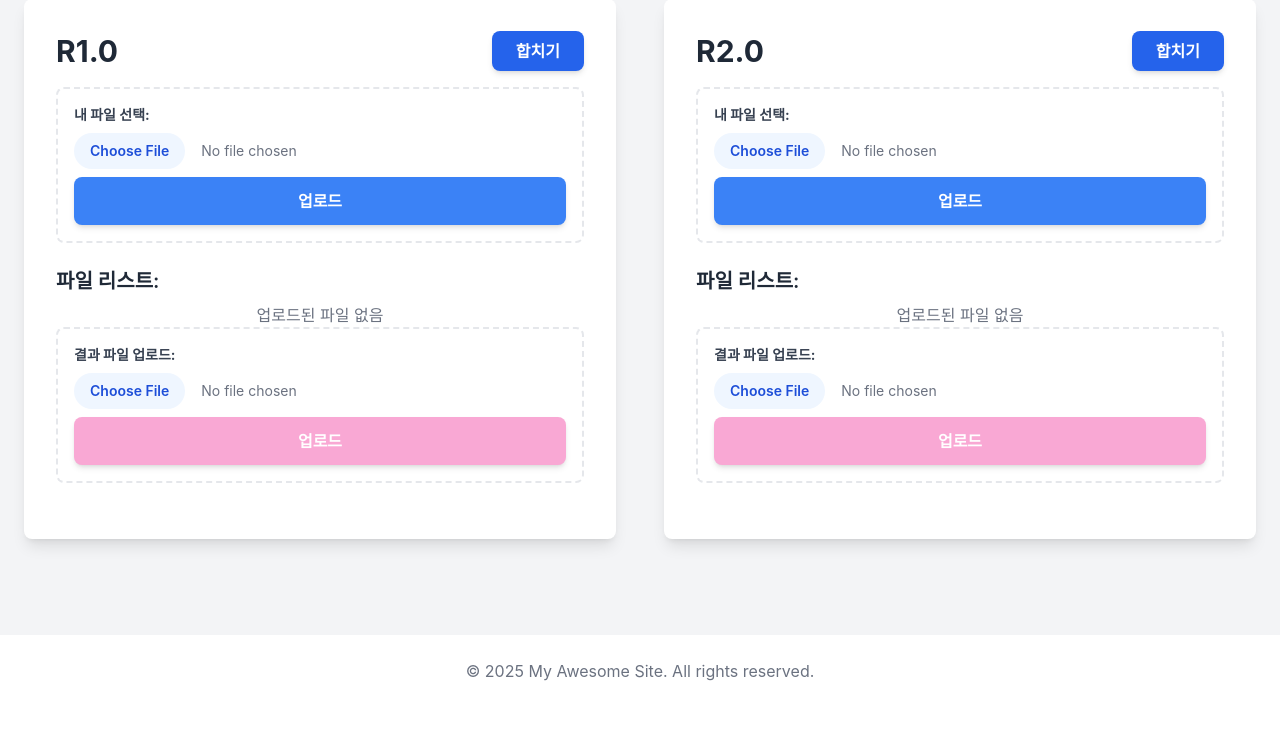
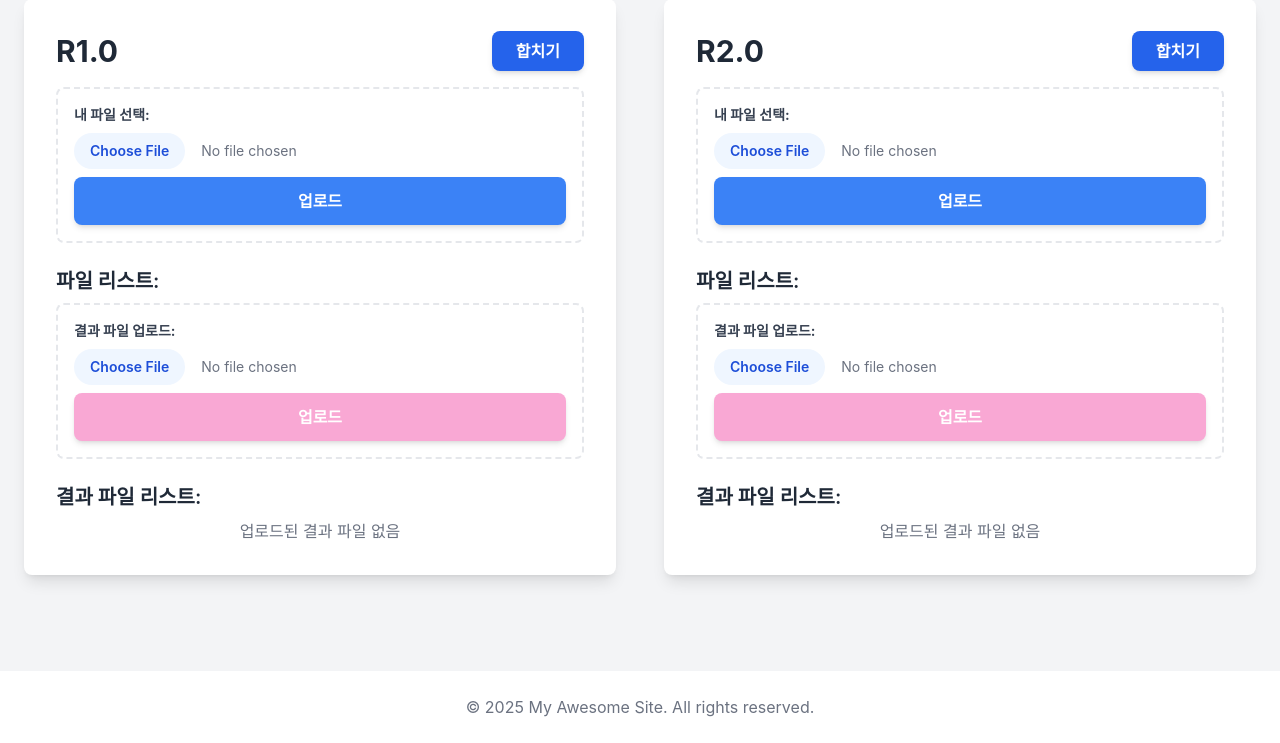
Before and after one commit to yibre/ExcelMergeSite, a FastAPI app: page / in a window 1280 px wide. Shown: the part 235-978 px from the top of the page. Before the commit the page ends 916 px from the top, so only its background shows below. Run offline with FastAPI, Linux system fonts and the light colour scheme; some libraries are stand-ins or nearby versions.

Commit message:
[FEAT] 결과 파일은 results 폴더에 업로드되도록 정리, home.html 코드 리팩토링

```diff
--- a/routers/api.py
+++ b/routers/api.py
@@ -16,6 +16,7 @@ VERSIONS = ["ver1", "ver2"]
 os.makedirs(UPLOADS_DIR, exist_ok=True)
 for version in VERSIONS:
     os.makedirs(os.path.join(UPLOADS_DIR, version), exist_ok=True)
+    os.makedirs(os.path.join(UPLOADS_DIR, version, "results"), exist_ok=True)
 
 router = APIRouter()
 templates = Jinja2Templates(directory="templates")
@@ -42,11 +43,17 @@ async def read_home(request: Request):
         template_file = TEMPLATE_FILENAME if TEMPLATE_FILENAME in all_files else None
         data_files1 = [f for f in files1 if f not in [TEMPLATE_FILENAME, 'merged_output_r1.xlsx']]
         data_files2 = [f for f in files2 if f not in [TEMPLATE_FILENAME, 'merged_output_r2.xlsx']]
+
+        # results 폴더의 파일 리스트 가져오기
+        results_files1 = os.listdir(UPLOADS_DIR+"/ver1/results")
+        results_files2 = os.listdir(UPLOADS_DIR+"/ver2/results")
     except OSError:
         print("os error occured")
         template_file = None
         data_files1 = []
         data_files2 = []
+        results_files1 = []
+        results_files2 = []
 
     context = {
         "request": request,
@@ -56,6 +63,8 @@ async def read_home(request: Request):
         "template_file": template_file,
         "data_files1": data_files1, # ver1에 올라간 파일 리스트
         "data_files2": data_files2, # ver2에 올라간 파일 리스트
+        "results_files1": results_files1, # ver1/results에 올라간 파일 리스트
+        "results_files2": results_files2, # ver2/results에 올라간 파일 리스트
         "master_merge_filename": MASTER_MERGE_FILENAME
     }
     return templates.TemplateResponse("home.html", context)
@@ -78,7 +87,8 @@ async def handle_upload_master(version: str, file: UploadFile = File(...)):
     now = datetime.now()
     timestamp = now.strftime("%y%m%d_%H시%M분")
     filename = f"master_{timestamp}.xlsx"
-    file_path = os.path.join(get_version_dir(version), filename)
+    results_dir = os.path.join(get_version_dir(version), "results")
+    file_path = os.path.join(results_dir, filename)
     with open(file_path, "wb") as buffer:
         shutil.copyfileobj(file.file, buffer)
     return RedirectResponse(url="/", status_code=303)
@@ -99,16 +109,18 @@ async def handle_upload(version: str, file: UploadFile = File(...)):
 
 
 
-@router.get("/download/{version}/{filename}", response_class=FileResponse)
+@router.get("/download/{version}/{filename:path}", response_class=FileResponse)
 async def handle_download(version: str, filename: str):
     file_path = os.path.join(get_version_dir(version), filename)
     if os.path.exists(file_path):
-        return FileResponse(path=file_path, media_type='routerlication/vnd.openxmlformats-officedocument.spreadsheetml.sheet', filename=filename)
+        # 실제 파일명만 추출 (경로 제외)
+        actual_filename = os.path.basename(filename)
+        return FileResponse(path=file_path, media_type='application/vnd.openxmlformats-officedocument.spreadsheetml.sheet', filename=actual_filename)
     return HTMLResponse(content="File not found.", status_code=404)
 
 
 
-@router.get("/delete/{version}/{filename}", response_class=RedirectResponse)
+@router.get("/delete/{version}/{filename:path}", response_class=RedirectResponse)
 async def handle_delete(version: str, filename: str):
     file_path = os.path.join(get_version_dir(version), filename)
     if ".." in filename or filename.startswith("/"):
@@ -186,16 +198,17 @@ def search_key_in_excel(version: str, key_value: str) -> list[dict]:
     """
     matching_rows = []
     try:
-        # version 디렉토리에서 'master'로 시작하는 파일 찾기
+        # version/results 디렉토리에서 'master'로 시작하는 파일 찾기
         version_dir = get_version_dir(version)
-        master_files = [f for f in os.listdir(version_dir) if f.startswith('master') and f.endswith('.xlsx')]
+        results_dir = os.path.join(version_dir, "results")
+        master_files = [f for f in os.listdir(results_dir) if f.startswith('master') and f.endswith('.xlsx')]
 
         if not master_files:
-            raise HTTPException(status_code=404, detail=f"'{version}' 디렉토리에서 'master'로 시작하는 파일을 찾을 수 없습니다.")
+            raise HTTPException(status_code=404, detail=f"'{version}/results' 디렉토리에서 'master'로 시작하는 파일을 찾을 수 없습니다.")
 
         # 가장 최근 파일 사용 (파일명 기준 정렬)
         master_file = sorted(master_files)[-1]
-        master_path = os.path.join(version_dir, master_file)
+        master_path = os.path.join(results_dir, master_file)
 
         workbook = openpyxl.load_workbook(master_path)
         sheet = workbook.active
--- a/templates/home.html
+++ b/templates/home.html
@@ -54,31 +54,11 @@
             </form>
 
             <h2 class="text-xl font-semibold mb-2">파일 리스트:</h2>
-            {% if version=="ver1" %}
-                {% if data_files1 %}
+            {% set current_files = data_files1 if version == "ver1" else data_files2 %}
+            {% if current_files %}
                 <ul class="space-y-3">
-                        {% for file in data_files1 %}
-                        <li class="flex items-center justify-between bg-gray-50 p-3 rounded-md hover:bg-gray-100">
-                            <span class="font-mono text-gray-700 truncate pr-2">{{ file }}</span>
-                            <div class="flex items-center space-x-2 flex-shrink-0">
-                                <!-- 마이데이터 다운받는 부분
-                                <a href="/download_my_data/{{ file }}" class="px-3 py-1 bg-teal-500 text-white text-sm font-semibold rounded-full hover:bg-teal-600" title="Download My Data from '{{ master_merge_filename }}'">My Data</a>
-                                -->
-                                <a href="/download/{{version}}/{{ file }}" class="px-3 py-1 bg-green-500 text-white text-sm font-semibold rounded-full hover:bg-green-600">다운</a>
-                                <a href="/delete/{{version}}/{{ file }}" class="px-3 py-1 bg-red-500 text-white text-sm font-semibold rounded-full hover:bg-red-600" onclick="return confirm('Are you sure you want to delete this file?');">삭제</a>
-                            </div>
-                        </li>
-                        {% endfor %}
-                    </ul>
-                {% else %}
-                    <p class="text-center text-gray-500">업로드된 파일 없음</p>
-                {% endif %}
-
-            <!-- Ver 2용 업로드된 파일 리스트 -->
-            {% else %}
-                    {% if data_files2 %}
-                    <ul class="space-y-3">
-                        {% for file in data_files2 %}
+                    {% for file in current_files %}
+                    {% if file.endswith('.xlsx') or file.endswith('.xls') %}
                     <li class="flex items-center justify-between bg-gray-50 p-3 rounded-md hover:bg-gray-100">
                         <span class="font-mono text-gray-700 truncate pr-2">{{ file }}</span>
                         <div class="flex items-center space-x-2 flex-shrink-0">
@@ -86,12 +66,11 @@
                             <a href="/delete/{{version}}/{{ file }}" class="px-3 py-1 bg-red-500 text-white text-sm font-semibold rounded-full hover:bg-red-600" onclick="return confirm('Are you sure you want to delete this file?');">삭제</a>
                         </div>
                     </li>
+                    {% endif %}
                     {% endfor %}
                 </ul>
             {% else %}
                 <p class="text-center text-gray-500">업로드된 파일 없음</p>
-                {% endif %}
-
             {% endif %}
 
 
@@ -114,6 +93,26 @@
                 </button>
             </form>
 
+            <h2 class="text-xl font-semibold mb-2">결과 파일 리스트:</h2>
+            {% set current_results = results_files1 if version == "ver1" else results_files2 %}
+            {% if current_results %}
+                <ul class="space-y-3">
+                    {% for file in current_results %}
+                    {% if file.endswith('.xlsx') or file.endswith('.xls') %}
+                    <li class="flex items-center justify-between bg-gray-50 p-3 rounded-md hover:bg-gray-100">
+                        <span class="font-mono text-gray-700 truncate pr-2">{{ file }}</span>
+                        <div class="flex items-center space-x-2 flex-shrink-0">
+                            <a href="/download/{{version}}/results/{{ file }}" class="px-3 py-1 bg-green-500 text-white text-sm font-semibold rounded-full hover:bg-green-600">다운</a>
+                            <a href="/delete/{{version}}/results/{{ file }}" class="px-3 py-1 bg-red-500 text-white text-sm font-semibold rounded-full hover:bg-red-600" onclick="return confirm('Are you sure you want to delete this file?');">삭제</a>
+                        </div>
+                    </li>
+                    {% endif %}
+                    {% endfor %}
+                </ul>
+            {% else %}
+                <p class="text-center text-gray-500">업로드된 결과 파일 없음</p>
+            {% endif %}
+
         </div>
     {% endfor %}
 </div>
```
Lines whose indentation alone changed are shown as unchanged.
